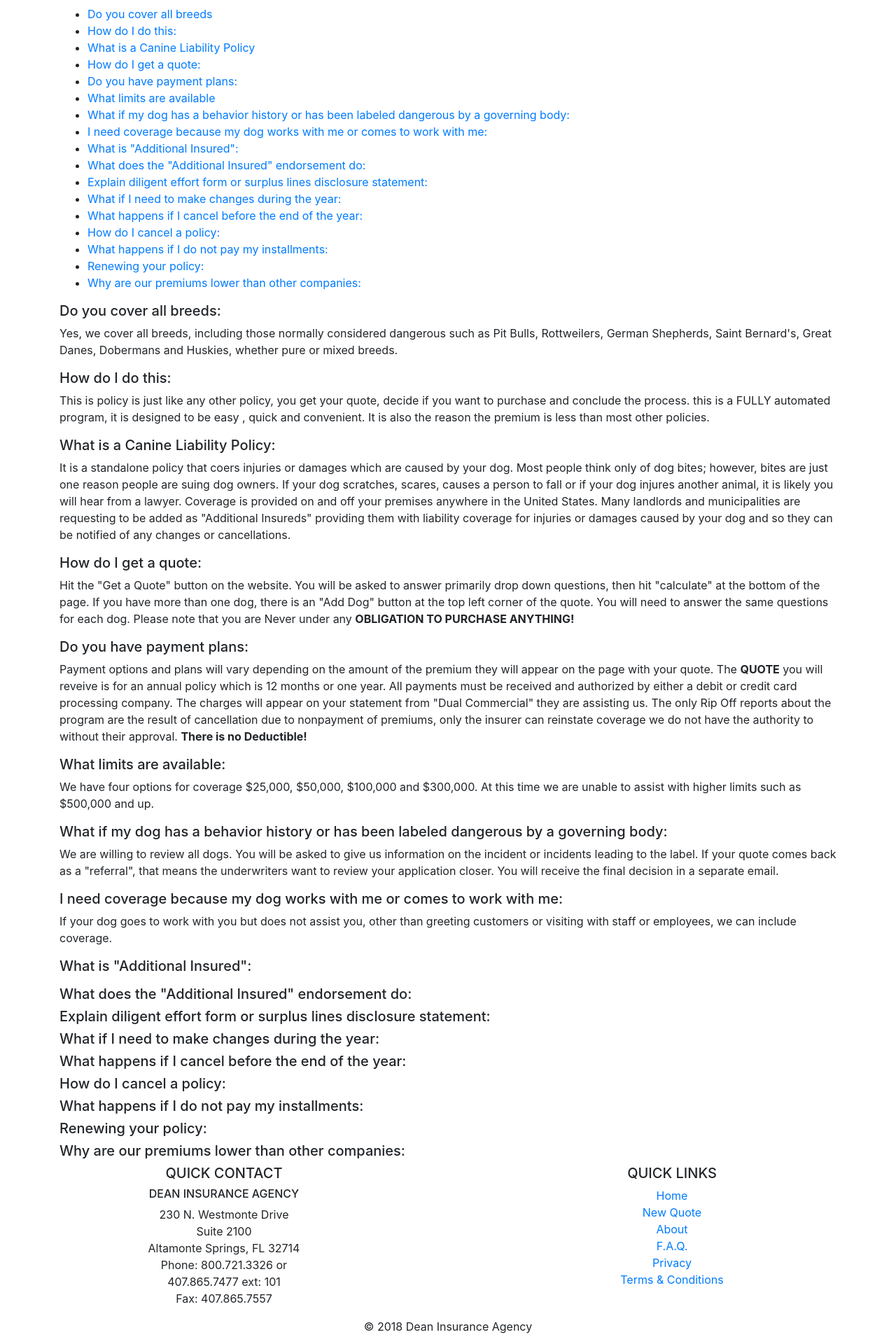
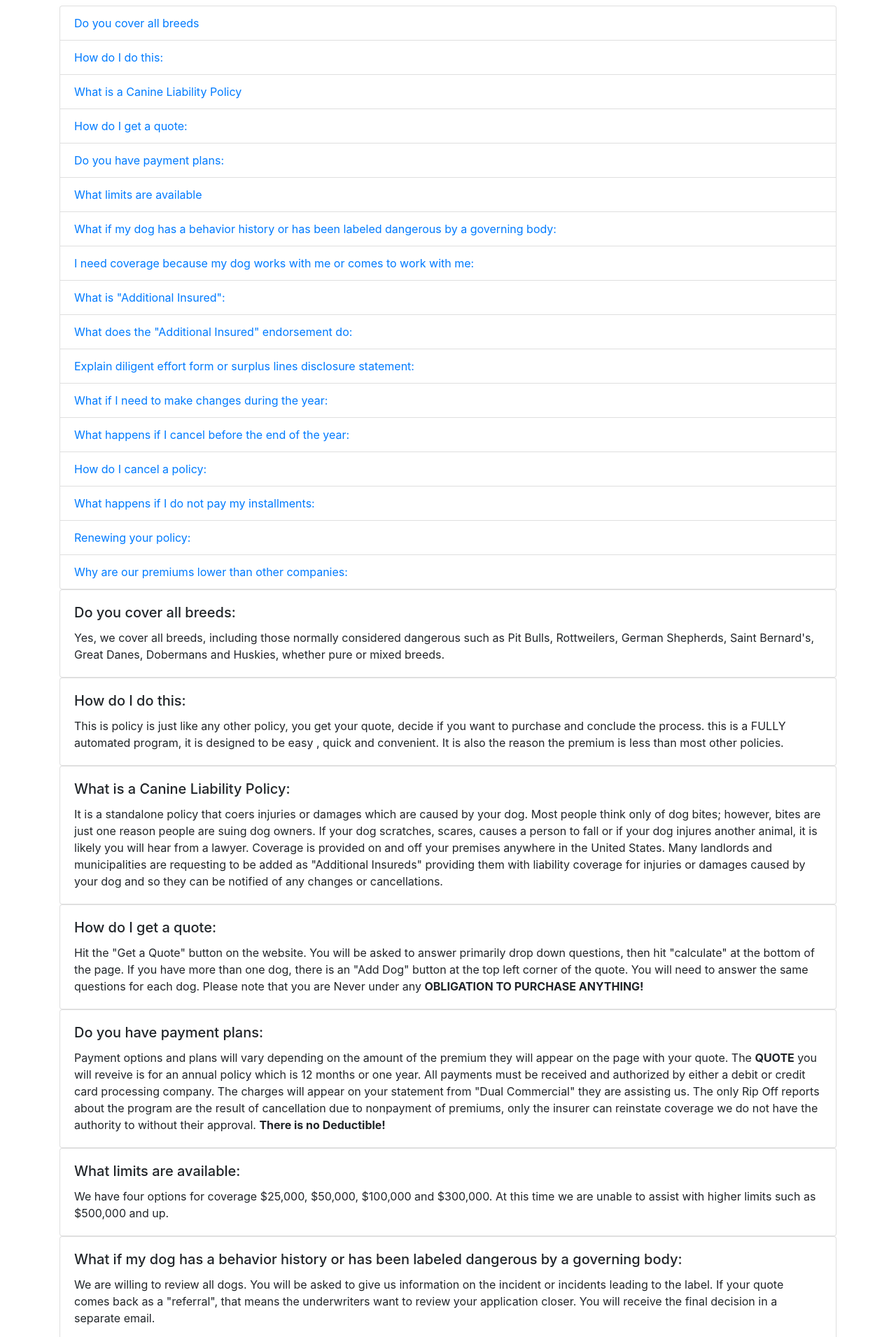
Before and after one commit to jmanock/fin-dog-bite, a React (Create React App) app: page /Questions in a window 1280 px wide. Shown: the part 90-2000 px from the top of the page at 70% size. Built offline with nearby package versions, Linux system fonts and the light colour scheme.

Commit message:
questions done

```diff
--- a/src/Components/PageComponents/Questions.jsx
+++ b/src/Components/PageComponents/Questions.jsx
@@ -3,86 +3,181 @@ import React from 'react';
 const Questions = () =>(
   <div className='container'>
     <h3>Frequently Asked Questions</h3>
-    <ul>
-      <li><a href='#allBreeds'>Do you cover all breeds</a></li>
-      <li><a href='#HowDoI'>How do I do this:</a></li>
-      <li><a href='#whatIs'>What is a <span className='title-name'>Canine Liability Policy</span></a></li>
-      <li><a href='#quote'>How do I get a quote:</a></li>
-      <li><a href='#paymentPlans'>Do you have payment plans:</a></li>
-      <li><a href='#limits'>What limits are available</a></li>
-      <li><a href='#behaviorHistory'>What if my dog has a behavior history or has been labeled dangerous by a governing body:</a></li>
-      <li><a href='#dogWorks'>I need coverage because my dog works with me or comes to work with me:</a></li>
-      <li><a href='#additionalInsured'>What is "Additional Insured":</a></li>
-      <li><a href='#endorsement'>What does the "Additional Insured" endorsement do:</a></li>
-      <li><a href='#diligent'>Explain diligent effort form or surplus lines disclosure statement:</a></li>
-      <li><a href='#changes'>What if I need to make changes during the year:</a></li>
-      <li><a href='#cancel'>What happens if I cancel before the end of the year:</a></li>
-      <li><a href='#cancelPolicy'>How do I cancel a policy:</a></li>
-      <li><a href='#noPay'>What happens if I do not pay my installments:</a></li>
-      <li><a href='#renewing'>Renewing your policy:</a></li>
-      <li><a href='#lower'>Why are our premiums lower than other companies:</a></li>
+    <ul className='list-group'>
+      <li className='list-group-item'><a href='#allBreeds'>Do you cover all breeds</a></li>
+      <li className='list-group-item'><a href='#HowDoI'>How do I do this:</a></li>
+      <li className='list-group-item'><a href='#whatIs'>What is a <span className='title-name'>Canine Liability Policy</span></a></li>
+      <li className='list-group-item'><a href='#quote'>How do I get a quote:</a></li>
+      <li className='list-group-item'><a href='#paymentPlans'>Do you have payment plans:</a></li>
+      <li className='list-group-item'><a href='#limits'>What limits are available</a></li>
+      <li className='list-group-item'><a href='#behaviorHistory'>What if my dog has a behavior history or has been labeled dangerous by a governing body:</a></li>
+      <li className='list-group-item'><a href='#dogWorks'>I need coverage because my dog works with me or comes to work with me:</a></li>
+      <li className='list-group-item'><a href='#additionalInsured'>What is "Additional Insured":</a></li>
+      <li className='list-group-item'><a href='#endorsement'>What does the "Additional Insured" endorsement do:</a></li>
+      <li className='list-group-item'><a href='#diligent'>Explain diligent effort form or surplus lines disclosure statement:</a></li>
+      <li className='list-group-item'><a href='#changes'>What if I need to make changes during the year:</a></li>
+      <li className='list-group-item'><a href='#cancel'>What happens if I cancel before the end of the year:</a></li>
+      <li className='list-group-item'><a href='#cancelPolicy'>How do I cancel a policy:</a></li>
+      <li className='list-group-item'><a href='#noPay'>What happens if I do not pay my installments:</a></li>
+      <li className='list-group-item'><a href='#renewing'>Renewing your policy:</a></li>
+      <li className='list-group-item'><a href='#lower'>Why are our premiums lower than other companies:</a></li>
     </ul>
-    <div className='question'>
-      <h5 id='allBreeds'>Do you cover all breeds:</h5>
-      <p>
+
+    <div className='card' id='allBreeds'>
+      <div className='card-body'>
+        <h5 className='card-title'>Do you cover all breeds:</h5>
+        <p className='card-text'>
           Yes, we cover all breeds, including those normally considered dangerous such as Pit Bulls, Rottweilers, German Shepherds, Saint Bernard's, Great Danes, Dobermans and Huskies, whether pure or mixed breeds.
         </p>
       </div>
-    <div className='question'>
-      <h5 id='HowDoI'>How do I do this:</h5>
-      <p>
+    </div>
+
+    <div className='card' id='HowDoI'>
+      <div className='card-body'>
+        <h5 className='card-title'>How do I do this:</h5>
+        <p className='card-text'>
           This is policy is just like any other policy, you get your quote, decide if you want to purchase and conclude the process. this is a FULLY automated program, it is designed to be easy , quick and convenient. It is also the reason the premium is less than most other policies.
         </p>
       </div>
-    <div className='question'>
-      <h5 id='whatIs'>What is a <span className='title-name'>Canine Liability Policy</span>:</h5>
-      <p>
+    </div>
+
+    <div className='card' id='whatIs'>
+      <div className='card-body'>
+        <h5 className='card-title'>What is a <span className='title-name'>Canine Liability Policy</span>:</h5>
+        <p className='card-text'>
           It is a standalone policy that coers injuries or damages which are caused by your dog. Most people think only of dog bites; however, bites are just one reason people are suing dog owners. If your dog scratches, scares, causes a person to fall or if your dog injures another animal, it is likely you will hear from a lawyer. Coverage is provided on and off your premises anywhere in the United States. Many landlords and municipalities are requesting to be added as "Additional Insureds" providing them with liability coverage for injuries or damages caused by your dog and so they can be notified of any changes or cancellations.
         </p>
       </div>
-    <div className='question'>
-      <h5 id='quote'>How do I get a quote:</h5>
-      <p>
+    </div>
+
+    <div className='card' id='quote'>
+      <div className='card-body'>
+        <h5 className='card-title'>How do I get a quote:</h5>
+        <p className='card-text'>
           Hit the "Get a Quote" button on the website. You will be asked to answer primarily drop down questions, then hit "calculate" at the bottom of the page. If you have more than one dog, there is an "Add Dog" button at the top left corner of the quote. You will need to answer the same questions for each dog. Please note that you are Never under any <b>OBLIGATION TO PURCHASE ANYTHING!</b>
         </p>
       </div>
-    <div className='question'>
-      <h5 id='paymentPlans'>Do you have payment plans:</h5>
-      <p>
+    </div>
+
+    <div className='card' id='paymentPlans'>
+      <div className='card-body'>
+        <h5 className='card-title'>Do you have payment plans:</h5>
+        <p className='card-text'>
           Payment options and plans will vary depending on the amount of the premium they will appear on the page with your quote. The <b>QUOTE</b> you will reveive is for an annual policy which is 12 months or one year. All payments must be received and authorized by either a debit or credit card processing company. The charges will appear on your statement from "Dual Commercial" they are assisting us. The only Rip Off reports about the program are the result of cancellation due to nonpayment of premiums, only the insurer can reinstate coverage we do not have the authority to without their approval. <b>There is no Deductible!</b>
         </p>
       </div>
-    <div className='question'>
-      <h5 id='limits'>What limits are available:</h5>
-      <p>
+    </div>
+
+    <div className='card' id='limits'>
+      <div className='card-body'>
+        <h5 className='card-title'>What limits are available:</h5>
+        <p className='card-text'>
           We have four options for coverage $25,000, $50,000, $100,000 and $300,000. At this time we are unable to assist with higher limits such as $500,000 and up.
         </p>
       </div>
-    <div className='question'>
-      <h5 id='behaviorHistory'>What if my dog has a behavior history or has been labeled dangerous by a governing body:</h5>
-      <p>
+    </div>
+
+    <div className='card' id='behaviorHistory'>
+      <div className='card-body'>
+        <h5 className='card-title'>What if my dog has a behavior history or has been labeled dangerous by a governing body:</h5>
+        <p className='card-text'>
           We are willing to review all dogs. You will be asked to give us information on the incident or incidents leading to the label. If your quote comes back as a "referral", that means the underwriters want to review your application closer. You will receive the final decision in a separate email.
         </p>
       </div>
-    <div className='question'>
-      <h5 id='dogWorks'>I need coverage because my dog works with me or comes to work with me:</h5>
-      <p>
+    </div>
+
+    <div className='card' id='dogWorks'>
+      <div className='card-body'>
+        <h5 className='card-title'>I need coverage because my dog works with me or comes to work with me:</h5>
+        <p className='card-text'>
           If your dog goes to work with you but does not assist you, other than greeting customers or visiting with staff or employees, we can include coverage.
         </p>
       </div>
-    <div className='question'>
-      <h5 id='additionalInsured'>What is "Additional Insured":</h5>
-      <p>
+    </div>
+
+    <div className='card' id='additionalInsured'>
+      <div className='card-body'>
+        <h5 className='card-title'>What is "Additional Insured":</h5>
+        <p className='card-text'>
+          You may be asked to name your landlord, employer, a governmental entity or other interested parties on the policy in the event your dog injures someone or causes damage. You may add one or more, but you mush have their name, address, and contact information (either phone or email). There is a $50 charge per separate address to add them to your policy. You do not need to add a spouse, significant other or family member as an "Additional Insured", if they reside at the same address as you, as they are already covered under the policy.
         </p>
       </div>
-    <h5 id='endorsement'>What does the "Additional Insured" endorsement do:</h5>
-    <h5 id='diligent'>Explain diligent effort form or surplus lines disclosure statement:</h5>
-    <h5 id='changes'>What if I need to make changes during the year:</h5>
-    <h5 id='cancel'>What happens if I cancel before the end of the year:</h5>
-    <h5 id='cancelPolicy'>How do I cancel a policy:</h5>
-    <h5 id='noPay'>What happens if I do not pay my installments:</h5>
-    <h5 id='renewing'>Renewing your policy:</h5>
-    <h5 id='lower'>Why are our premiums lower than other companies:</h5>
+    </div>
+
+    <div className='card' id='endorsement'>
+      <div className='card-body'>
+        <h5 className='card-title'>What does the "Additional Insured" endorsement do:</h5>
+        <p className='card-text'>
+          If your dog injures a person or another animal and your landlord or other "Additional Insured" is sued, this policy will protect you and your landlord (and any other "Additional Insured") for medical costs for the injured pary, defense costs and settlement costs, if any.
+        </p>
+      </div>
+    </div>
+
+    <div className='card' id='diligent'>
+      <div className='card-body'>
+        <h5 className='card-title'>Explain diligent effort form or surplus lines disclosure statement:</h5>
+        <p className='card-text'>
+          The coverage is available through the Excess and Surplus marketplace. These types of policies are often callend non-admitted or non-licensed. The primary difference between this policy and an admitted policy is that if the insurance company were to go out of business, there would be no protection under your State Guaranty Fund. However, this policy is through one of the largest syndicates at Lloyd's of London is one of the oldest insurance providers in the world. To prove that you have been made aware that the policy is non-admitted, you may have to sign a form predetermined by your state.
+        </p>
+      </div>
+    </div>
+
+    <div className='card' id='changes'>
+      <div className='card-body'>
+        <h5 className='card-title'>What if I need to make changes during the year:</h5>
+        <p className='card-text'>
+          There is a tab for "Changes". Simply complete the information and it will be sent for processing. If there are additional charges, we will be in touch. Changes are not automated yet, so it will take some time to get proof of changes to you. Normally, this should take about 1 - 2 weeks to process. If it is urgent, please let us know.
+        </p>
+        <p className='card-text'>
+          We can update your address, email or phone number. The policy, however, cannot be assigned or transferred to a new owner. The new owner would need to purchase their own policy your policy would be canceled and any return premium returned.
+        </p>
+      </div>
+    </div>
+
+    <div className='card' id='cancel'>
+      <div className='card-body'>
+        <h5 className='card-title'>What happens if i cancel before the end of the year:</h5>
+        <p className='card-text'>
+          The policy can be canceled at any time. If there are any "Additional Insureds", we have an obiligation to notify them of the cancellation. After the first ninety days, the return premium is determined by your individual states'lawsand regulations; however, no fees are ever returned. Should you purchase the policy and decide to cancel for any reason (even minutes later), 25% of the premium is nonrefundable.
+        </p>
+      </div>
+    </div>
+
+    <div className='card' id='cancelPolicy'>
+      <div className='card-body'>
+        <h5 className='card-title'>How do I cancel a policy:</h5>
+        <p className='card-text'>
+          There is a tab for "Policy Changes" or "Cancelations". Complete the information you will receive a form to sign, <b>WE </b>can Not start the cancellation without it. This will be handled manually and it can take 4 - 6 weeks for the cancellation to be processed. If you have chosen a payment plan, there may be additional payments collected before processing is complete; however, we will return every penny we owe you.
+        </p>
+      </div>
+    </div>
+
+    <div className='card' id='noPay'>
+      <div className='card-body'>
+        <h5 className='card-title'>What happens if I do not pay my installments:</h5>
+        <p className='card-text'>
+          All installments will be drawn directly from the debit or credit card uses to purchase the policy without additional action by you. If you are canceled for nonpayment of premium or insufficient funds in your account we will return any premium that has been paid but not earned (meaning used up). Fees will not be refunded and we cannot reinstate your coverage. Again, we are obligated to notify any and all "Additional Insureds" of cancellation.
+        </p>
+      </div>
+    </div>
+
+    <div className='card' id='renewing'>
+      <div className='card-body'>
+        <h5 className='card-title'>Renewing your policy:</h5>
+        <p className='card-text'>
+          Starting at about 6 weeks prior to policy expiration, you will receive a series of emails. If you want to renew, all current information will be included for you to review, including information on your dog and your contact information. Once you sign your state required documents, you go directly to the final page, select your payment option and enter your card information. If your do not want to renews, simply opt out. If your policy was canceled during the year, we will not contact you further.
+        </p>
+      </div>
+    </div>
+
+    <div className='card' id='lower'>
+      <div className='card-body'>
+        <h5 className='card-title'>Why are our premiums lower than other companies:</h5>
+        <p className='card-text'>
+          This policy was designed with a unique rating and underwriting process. The questions you answer give us the information we need to determine if we can offer you a quote and for what price. Automation is necessary to readily assist as many owners as possible at the lowest cost and to do so in the most efficient and timely manner.
+        </p>
+      </div>
+    </div>
   </div>
 );
 
```
Lines whose indentation alone changed are shown as unchanged.
